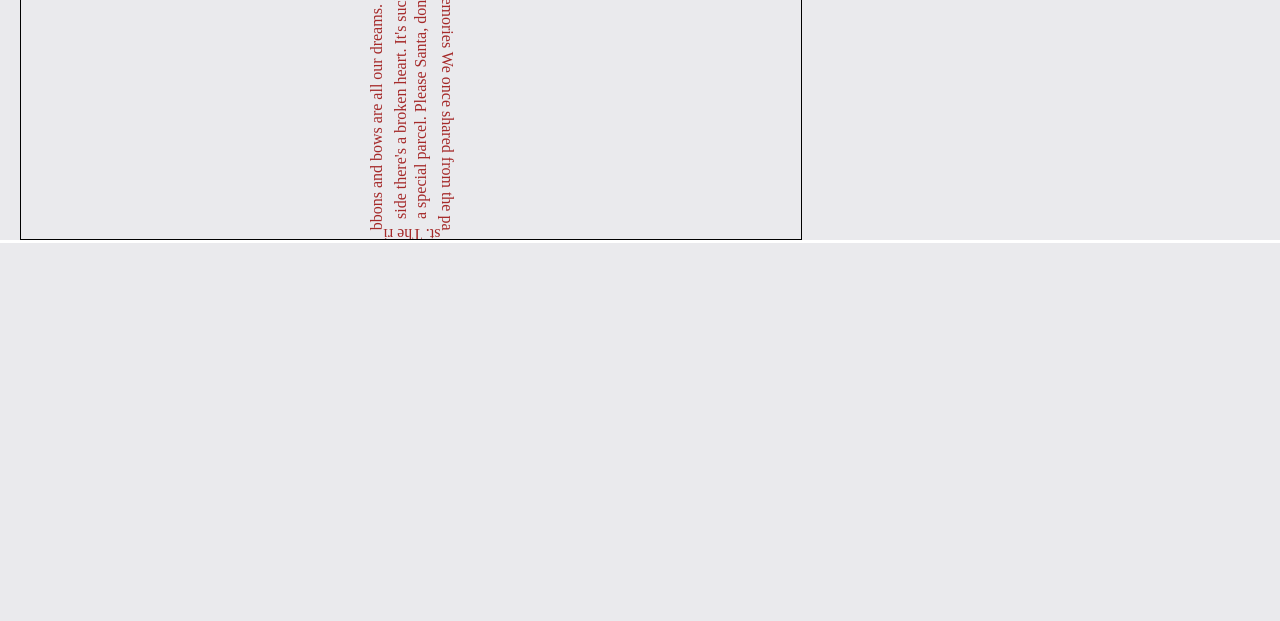
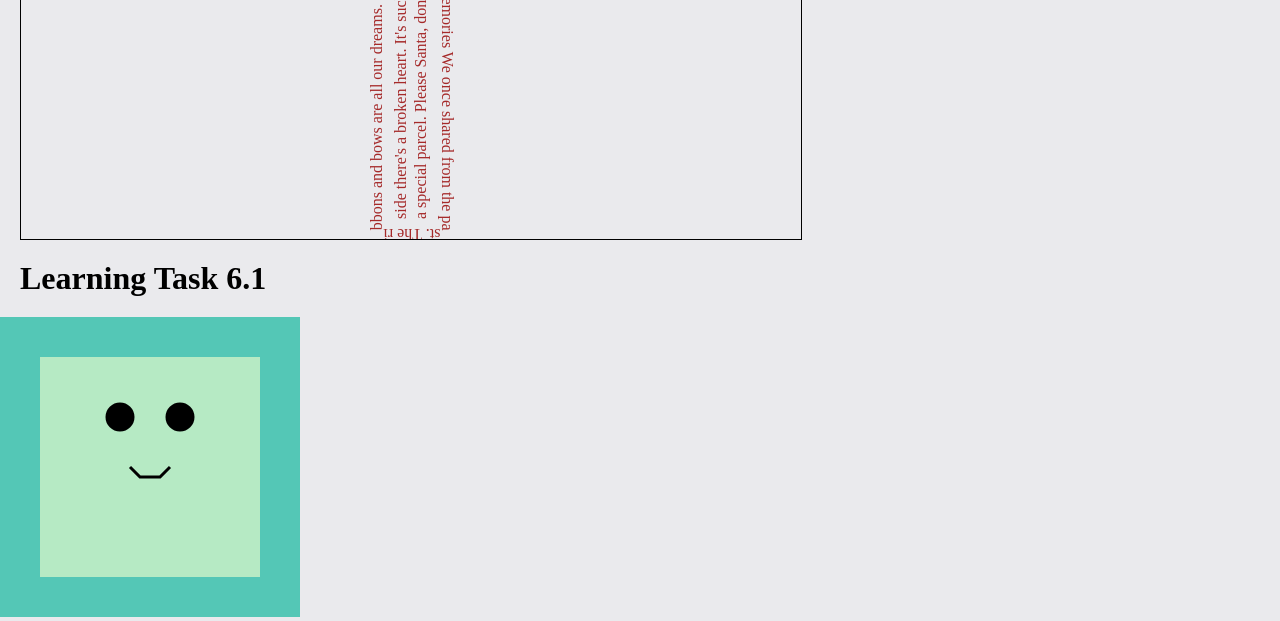
Before and after one commit to sgtkaykay/Portfolio, a PHP site: page /index.php?page=svg in a window 1280 px wide. Shown: the part 824-1445 px from the top of the page. Before the commit the page ends 1067 px from the top, so only its background shows below. Run offline with PHP 8.4, Linux system fonts and the light colour scheme.

Commit message:
Update svg.php

```diff
--- a/svg.php
+++ b/svg.php
@@ -157,3 +157,26 @@
     </text>
   </svg>
 </div>
+<h1>Learning Task 6.1</h1>
+<div class="containerLT62">
+  <svg width="300" height="300">
+    <rect width="300" height="300" style="fill:rgb(182,234,196);stroke-width:80;stroke:rgb(84,199,182)" >
+       <animate
+             attributeName="fill"
+             begin="1s"
+             dur="17s"
+             values ="rgb(182,234,196); red; orange; yellow; green; blue; indigo; violet; red; rgb(182,234,196)"
+             repeatCount="indefinite"
+             />
+    </rect>
+    <circle cx="120" cy="100" r="13" stroke="black" stroke-width="3" fill="black" >
+      <animate attributeName="cx" dur="4s" repeatCount="indefinite"
+          values="120 ; 105 ; 120 ; 135; 120" keyTimes="0 ; 0.25 ; 0.5 ; 0.75 ; 1"/>
+    </circle>
+     <circle cx="180" cy="100" r="13" stroke="black" stroke-width="3" fill="black" >
+       <animate attributeName="cx" dur="4s" repeatCount="indefinite"
+          values="180 ; 165 ; 180 ; 195; 180" keyTimes="0 ; 0.25 ; 0.5 ; 0.75 ; 1"/>
+    </circle>
+    <polyline points="130,150 140,160 160,160 170,150" style="fill:none;stroke:black;stroke-width:3" />
+  </svg>
+</div>
```
